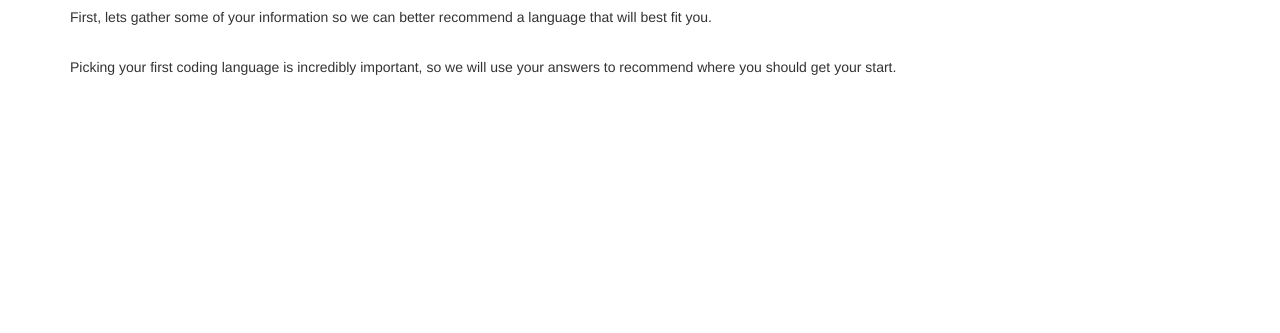
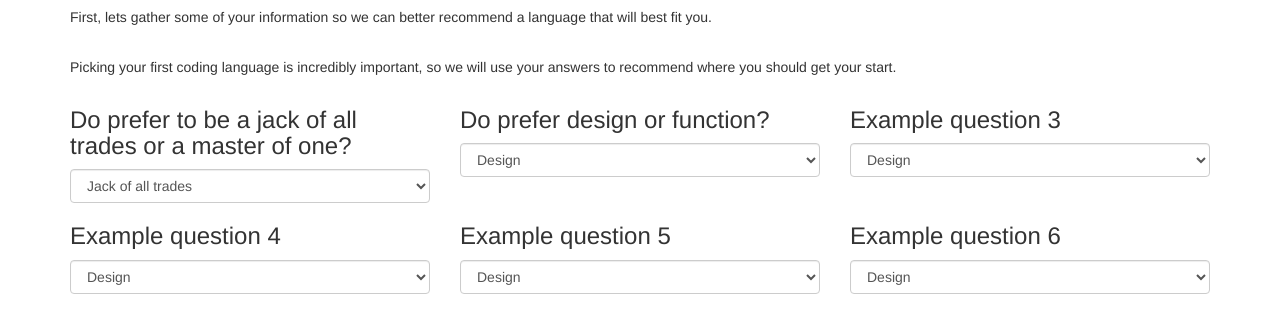
Before and after one commit to alexskreen/JavaScript-jQuery-Independent-Project, a plain HTML site: page index.html in a window 1280 px wide. Shown: the part 63-396 px from the top of the page. Drawn offline with Linux system fonts and the light colour scheme.

Commit message:
Create form structure

```diff
--- a/index.html
+++ b/index.html
@@ -15,6 +15,59 @@
         <br>
         <p>Picking your first coding language is incredibly important, so we will use your answers to recommend where you should get your start.</p>
       </div>
+      <form id="languageForm">
+        <div class="row">
+          <div class="col-md-4">
+            <h3>Do prefer to be a jack of all trades or a master of one?</h3>
+            <select class="form-control" id="master">
+              <option value="1">Jack of all trades</option>
+              <option value="2">Master of one</option>
+            </select>
+          </div>
+          <div class="col-md-4">
+            <h3>Do prefer design or function?</h3>
+            <select class="form-control" id="design">
+              <option value="1">Design</option>
+              <option value="2">
+                Function</option>
+            </select>
+          </div>
+          <div class="col-md-4">
+            <h3>Example question 3</h3>
+            <select class="form-control" id="design">
+              <option value="1">Design</option>
+              <option value="2">
+                Function</option>
+            </select>
+          </div>
+        </div>
+        <div class="row">
+          <div class="col-md-4">
+            <h3>Example question 4</h3>
+            <select class="form-control" id="design">
+              <option value="1">Design</option>
+              <option value="2">
+                Function</option>
+            </select>
+          </div>
+          <div class="col-md-4">
+            <h3>Example question 5</h3>
+            <select class="form-control" id="design">
+              <option value="1">Design</option>
+              <option value="2">
+                Function</option>
+            </select>
+          </div>
+          <div class="col-md-4">
+            <h3>Example question 6</h3>
+            <select class="form-control" id="design">
+              <option value="1">Design</option>
+              <option value="2">
+                Function</option>
+            </select>
+          </div>
+        </div>
+      </form>
     </div>
 
   </body>
```
